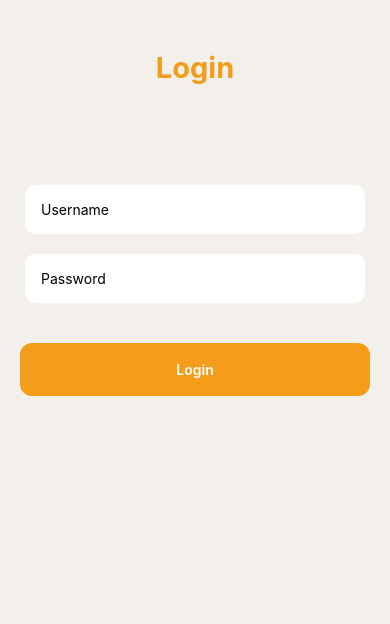
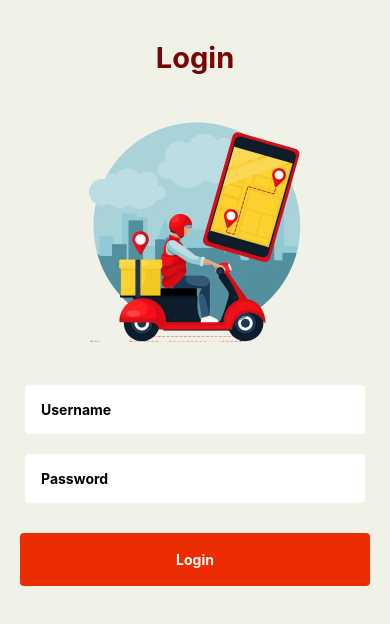
Before and after one commit to andreasbayu/rute-fe, a React Native app: screen /Login in a window 390 px wide. Shown: the top 624 px of the page. Built offline with nearby package versions, Linux system fonts and the light colour scheme.

Commit message:
edit: login page

```diff
--- a/src/components/CustomButton/index.js
+++ b/src/components/CustomButton/index.js
@@ -13,13 +13,13 @@ export default ButtonPrimary;
 
 const styles = StyleSheet.create({
   buttonPrimary: {
-    backgroundColor: '#F49D1A',
+    backgroundColor: '#ec2d01',
     padding: 18,
-    borderRadius: 12,
+    borderRadius: 4,
   },
   textButton: {
     textAlign: 'center',
     color: '#FFFFFF',
-    fontWeight: '600',
+    fontWeight: 'bold',
   },
 });
--- a/src/components/CustomInput/index.js
+++ b/src/components/CustomInput/index.js
@@ -31,6 +31,7 @@ const style = StyleSheet.create({
     padding: 16,
     marginVertical: 5,
     backgroundColor: '#FFFFFF',
-    borderRadius: 10,
+    borderRadius: 4,
+    fontWeight: '700',
   },
 });
--- a/src/screen/Login/index.js
+++ b/src/screen/Login/index.js
@@ -1,4 +1,4 @@
-import {Alert, StyleSheet, Text, View} from 'react-native';
+import {Alert, Image, ScrollView, StyleSheet, Text, View} from 'react-native';
 import React, {useState} from 'react';
 import CustomInput from '../../components/CustomInput';
 import ButtonPrimary from '../../components/CustomButton';
@@ -8,6 +8,7 @@ import storage from '../../storage';
 const Login = ({navigation}) => {
   const [username, setUsername] = useState('');
   const [password, setPassword] = useState('');
+
   const loginAction = async () => {
     try {
       console.log('exec');
@@ -70,11 +71,16 @@ const Login = ({navigation}) => {
   };
 
   return (
+    <ScrollView>
       <View style={styles.bgColor}>
         {/* Title */}
         <Text style={styles.title}>Login</Text>
 
         {/* Image */}
+        <Image
+          style={styles.logo}
+          source={require('../../assets/images/login.png')}
+        />
 
         {/* Form */}
         <View style={styles.form}>
@@ -91,11 +97,12 @@ const Login = ({navigation}) => {
               onChangeText={text => setPassword(text)}
             />
           </View>
-        <View style={(styles.formControl, {marginTop: 30})}>
+          <View style={(styles.formControl, {marginTop: 20, marginBottom: 20})}>
             <ButtonPrimary title="Login" onPress={loginAction} />
           </View>
         </View>
       </View>
+    </ScrollView>
   );
 };
 
@@ -103,7 +110,7 @@ export default Login;
 
 const styles = StyleSheet.create({
   bgColor: {
-    backgroundColor: 'rgba(244, 157, 26, 0.04)',
+    backgroundColor: 'rgba(233, 245, 66, 0.06)',
     flex: 1,
   },
   title: {
@@ -111,9 +118,9 @@ const styles = StyleSheet.create({
     fontSize: 29,
     fontStyle: 'normal',
     fontWeight: 'bold',
-    marginTop: 50,
-    marginBottom: 70,
-    color: '#F49D1A',
+    marginTop: 40,
+    marginBottom: 30,
+    color: '#780404',
   },
   form: {
     padding: 20,
@@ -122,4 +129,9 @@ const styles = StyleSheet.create({
     marginVertical: 5,
     margin: 5,
   },
+  logo: {
+    width: 250,
+    height: 250,
+    alignSelf: 'center',
+  },
 });
```
Also changed, not shown: src/assets/images/login.png (added). Lines whose indentation alone changed are shown as unchanged.
